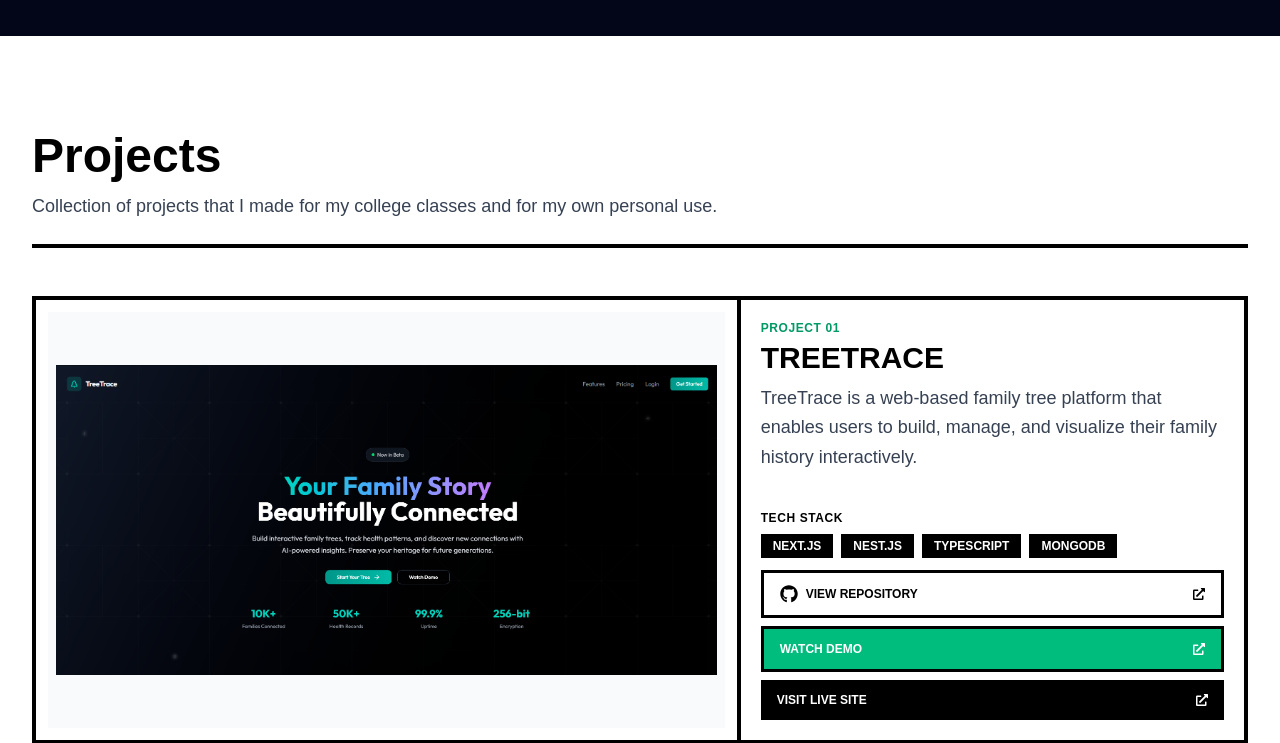
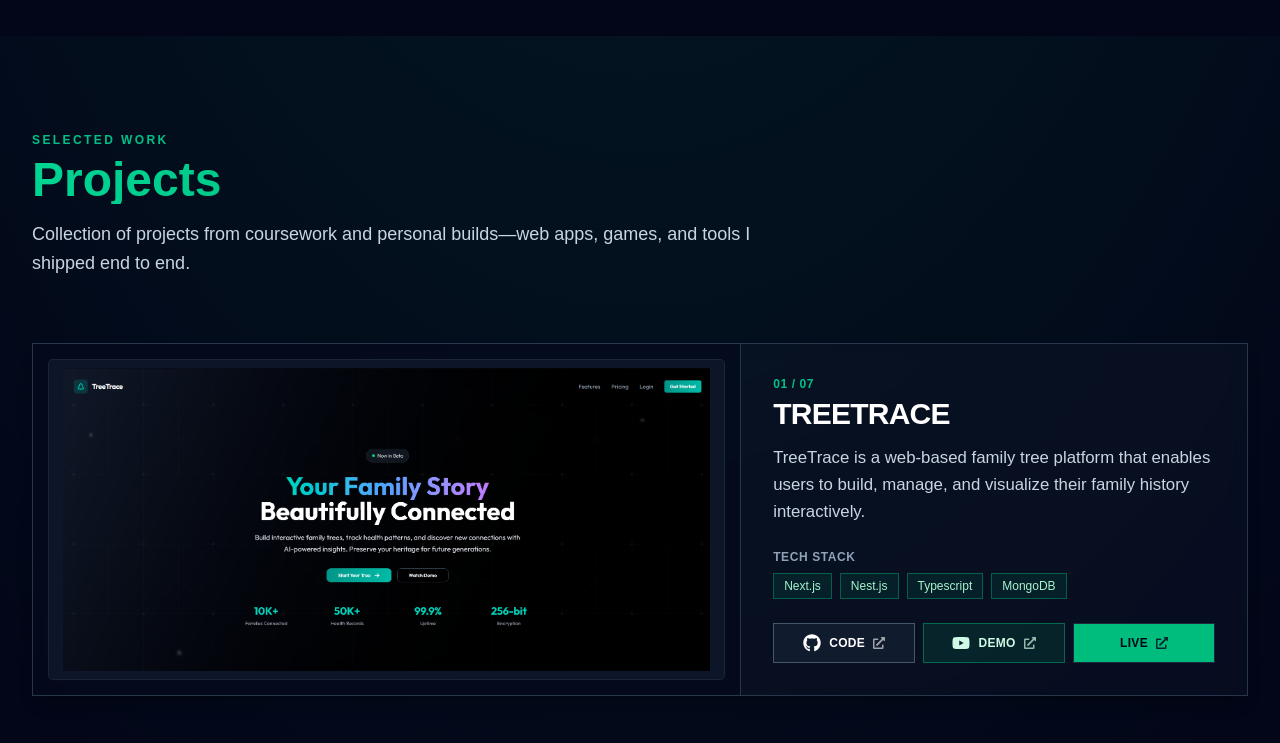
Before and after one commit to peterdev123/my-portfolio, a Next.js app: page / in a window 1280 px wide. Shown: the part 780-1523 px from the top of the page. Built offline with nearby package versions, Linux system fonts and the light colour scheme.

Commit message:
Redesign Projects layout and styling

```diff
--- a/src/app/components/Projects.jsx
+++ b/src/app/components/Projects.jsx
@@ -2,6 +2,7 @@
 import React from "react";
 import Image from "next/image";
 import { FaGithub, FaExternalLinkAlt } from "react-icons/fa";
+import { FaYoutube } from "react-icons/fa6";
 
 const projects = [
   {
@@ -72,94 +73,140 @@ const projects = [
   },
 ];
 
+function hasDemo(project) {
+  return (
+    project.demoLink &&
+    project.demoLink !== "N/A" &&
+    project.demoLink.startsWith("http")
+  );
+}
+
+const linkBase =
+  "inline-flex items-center justify-center gap-2 px-4 py-2.5 text-xs font-semibold uppercase tracking-wide border transition-colors duration-200 focus-visible:outline-none focus-visible:ring-2 focus-visible:ring-emerald-400 focus-visible:ring-offset-2 focus-visible:ring-offset-slate-950";
+
 const Projects = () => {
   return (
-    <section className="py-16 lg:py-24 w-full bg-white" id="projects">
-      <div className="w-full px-4 sm:px-8">
-        <div className="max-w-7xl mx-auto">
-          {/* Header */}
-          <div className="mb-12 border-b-4 border-black pb-6">
-            <h2 className="text-4xl lg:text-5xl font-bold text-black mb-3">
+    <section
+      className="relative w-full overflow-hidden py-16 lg:py-24"
+      id="projects"
+      aria-labelledby="projects-heading"
+    >
+      <div
+        className="pointer-events-none absolute inset-0 bg-[radial-gradient(ellipse_80%_50%_at_50%_-20%,rgba(16,185,129,0.12),transparent)]"
+        aria-hidden
+      />
+      <div className="relative z-10 w-full px-4 sm:px-8">
+        <div className="mx-auto max-w-7xl">
+          <header className="mb-12 lg:mb-16">
+            <p className="mb-2 text-xs font-semibold uppercase tracking-[0.2em] text-emerald-400/90">
+              Selected work
+            </p>
+            <h2
+              id="projects-heading"
+              className="mb-4 text-4xl font-bold text-transparent bg-clip-text bg-gradient-to-r from-emerald-400 to-emerald-600 lg:text-5xl"
+            >
               Projects
             </h2>
-            <p className="text-lg text-gray-700 max-w-1xl">
-              Collection of projects that I made for my college classes and for
-              my own personal use.
+            <p className="max-w-3xl text-lg leading-relaxed text-slate-300">
+              Collection of projects from coursework and personal builds—web
+              apps, games, and tools I shipped end to end.
             </p>
-          </div>
+          </header>
 
-          {/* Projects Grid */}
-          <div className="space-y-10">
-            {projects.map((project, index) => (
-              <div key={index} className="border-4 border-black bg-white">
-                <div className="grid grid-cols-1 lg:grid-cols-12 gap-0">
-                  {/* Image Section - 7 columns */}
-                  <div className="lg:col-span-7 relative aspect-[16/10] bg-white border-b-4 lg:border-b-0 lg:border-r-4 border-black overflow-hidden p-3">
-                    <div className="relative w-full h-full bg-gray-50">
+          <div className="flex flex-col gap-10 lg:gap-12">
+            {projects.map((project, index) => {
+              const reversed = index % 2 === 1;
+              return (
+                <article
+                  key={project.title}
+                  className="group border border-slate-700/80 bg-slate-900/40 shadow-lg shadow-black/20 backdrop-blur-sm transition-[border-color,box-shadow] duration-300 hover:border-emerald-500/35 hover:shadow-emerald-950/20"
+                >
+                  <div className="grid grid-cols-1 lg:grid-cols-12 lg:gap-0">
+                    <div
+                      className={[
+                        "relative aspect-[16/10] overflow-hidden bg-slate-950/50 p-3 sm:p-4 lg:aspect-auto lg:min-h-[280px]",
+                        "border-b border-slate-700/80 lg:border-b-0",
+                        reversed
+                          ? "lg:col-span-7 lg:col-start-6 lg:border-l lg:border-slate-700/80"
+                          : "lg:col-span-7 lg:border-r lg:border-slate-700/80",
+                      ].join(" ")}
+                    >
+                      <div className="relative h-full min-h-[200px] w-full overflow-hidden rounded-sm bg-slate-800/40 ring-1 ring-slate-700/50 lg:min-h-[248px]">
                         <Image
                           src={project.image}
-                        alt={project.title}
+                          alt={`${project.title} preview`}
                           fill
-                        className="object-contain p-2"
-                        sizes="(max-width: 1024px) 100vw, 60vw"
+                          className="object-contain p-2 transition-transform duration-500 ease-out group-hover:scale-[1.02]"
+                          sizes="(max-width: 1024px) 100vw, 58vw"
                           priority={index < 3}
                         />
                       </div>
                     </div>
 
-                  {/* Content Section - 5 columns */}
-                  <div className="lg:col-span-5 p-5 flex flex-col bg-white">
-                    {/* Project Number and Title */}
-                    <div className="text-emerald-600 text-xs font-semibold mb-1 tracking-wider">
-                      PROJECT {String(index + 1).padStart(2, "0")}
+                    <div
+                      className={[
+                        "flex flex-col justify-center p-5 sm:p-6 lg:p-8",
+                        reversed
+                          ? "lg:col-span-5 lg:col-start-1 lg:row-start-1"
+                          : "lg:col-span-5 lg:col-start-8",
+                        "lg:row-start-1",
+                      ].join(" ")}
+                    >
+                      <div className="mb-1 text-xs font-semibold tracking-wider text-emerald-400/90">
+                        {String(index + 1).padStart(2, "0")} /{" "}
+                        {String(projects.length).padStart(2, "0")}
                       </div>
-                    <h3 className="text-2xl lg:text-3xl font-bold text-black mb-2 uppercase">
+                      <h3 className="mb-3 text-2xl font-bold uppercase tracking-tight text-white lg:text-3xl">
                         {project.title}
                       </h3>
-                    <p className="text-gray-700 text-lg leading-relaxed mb-4">
+                      <p className="mb-6 text-base leading-relaxed text-slate-300 lg:text-[1.05rem]">
                         {project.description}
                       </p>
 
-                    {/* Tech Stack */}
-                    <div className="mb-3 mt-auto">
-                      <div className="text-xs font-semibold text-black mb-2 tracking-wider uppercase">
-                        Tech Stack
+                      <div className="mb-6">
+                        <div className="mb-2 text-xs font-semibold uppercase tracking-wider text-slate-400">
+                          Tech stack
                         </div>
-                      <div className="flex flex-wrap gap-2">
-                        {project.techStack.map((tech, techIndex) => (
-                          <span
-                            key={techIndex}
-                            className="px-3 py-1 bg-black text-white text-xs font-semibold uppercase"
-                          >
+                        <ul className="flex flex-wrap gap-2">
+                          {project.techStack.map((tech) => (
+                            <li key={tech}>
+                              <span className="inline-block border border-emerald-500/40 bg-emerald-500/10 px-2.5 py-1 text-xs font-medium text-emerald-200">
                                 {tech}
                               </span>
+                            </li>
                           ))}
-                      </div>
+                        </ul>
                       </div>
 
-                    {/* Links */}
-                    <div className="space-y-2">
+                      <div className="mt-auto flex flex-col gap-2 sm:flex-row sm:flex-wrap">
                         <a
                           href={project.githubLink}
                           target="_blank"
                           rel="noopener noreferrer"
-                        className="w-full px-4 py-3 bg-white border-3 border-black text-black text-xs font-semibold uppercase flex items-center justify-between"
+                          className={`${linkBase} flex-1 border-slate-600 bg-slate-800/50 text-white hover:border-emerald-500/50 hover:bg-slate-800`}
                         >
-                        <span className="flex items-center gap-2">
-                          <FaGithub size={18} />
-                          View Repository
-                        </span>
-                        <FaExternalLinkAlt size={12} />
+                          <FaGithub className="shrink-0" size={18} />
+                          Code
+                          <FaExternalLinkAlt
+                            className="ml-auto shrink-0 opacity-60 sm:ml-0"
+                            size={12}
+                            aria-hidden
+                          />
                         </a>
-                      {project.demoLink !== "N/A" && (
+                        {hasDemo(project) && (
                           <a
                             href={project.demoLink}
                             target="_blank"
                             rel="noopener noreferrer"
-                          className="w-full px-4 py-3 bg-emerald-500 border-3 border-black text-white text-xs font-semibold uppercase flex items-center justify-between"
+                            className={`${linkBase} flex-1 border-emerald-600/60 bg-emerald-600/15 text-emerald-100 hover:bg-emerald-600/25`}
                           >
-                          <span>Watch Demo</span>
-                          <FaExternalLinkAlt size={12} />
+                            <FaYoutube className="shrink-0" size={18} />
+                            Demo
+                            <FaExternalLinkAlt
+                              className="ml-auto shrink-0 opacity-70 sm:ml-0"
+                              size={12}
+                              aria-hidden
+                            />
                           </a>
                         )}
                         {project.liveLink && (
@@ -167,17 +214,22 @@ const Projects = () => {
                             href={project.liveLink}
                             target="_blank"
                             rel="noopener noreferrer"
-                          className="w-full px-4 py-3 bg-black text-white text-xs font-semibold uppercase flex items-center justify-between"
+                            className={`${linkBase} flex-1 border-slate-800 bg-emerald-500 text-slate-950 hover:bg-emerald-400`}
                           >
-                          <span>Visit Live Site</span>
-                          <FaExternalLinkAlt size={12} />
+                            Live
+                            <FaExternalLinkAlt
+                              className="ml-auto shrink-0 opacity-80 sm:ml-0"
+                              size={12}
+                              aria-hidden
+                            />
                           </a>
                         )}
                       </div>
                     </div>
                   </div>
-              </div>
-            ))}
+                </article>
+              );
+            })}
           </div>
         </div>
       </div>
```
Lines whose indentation alone changed are shown as unchanged.
